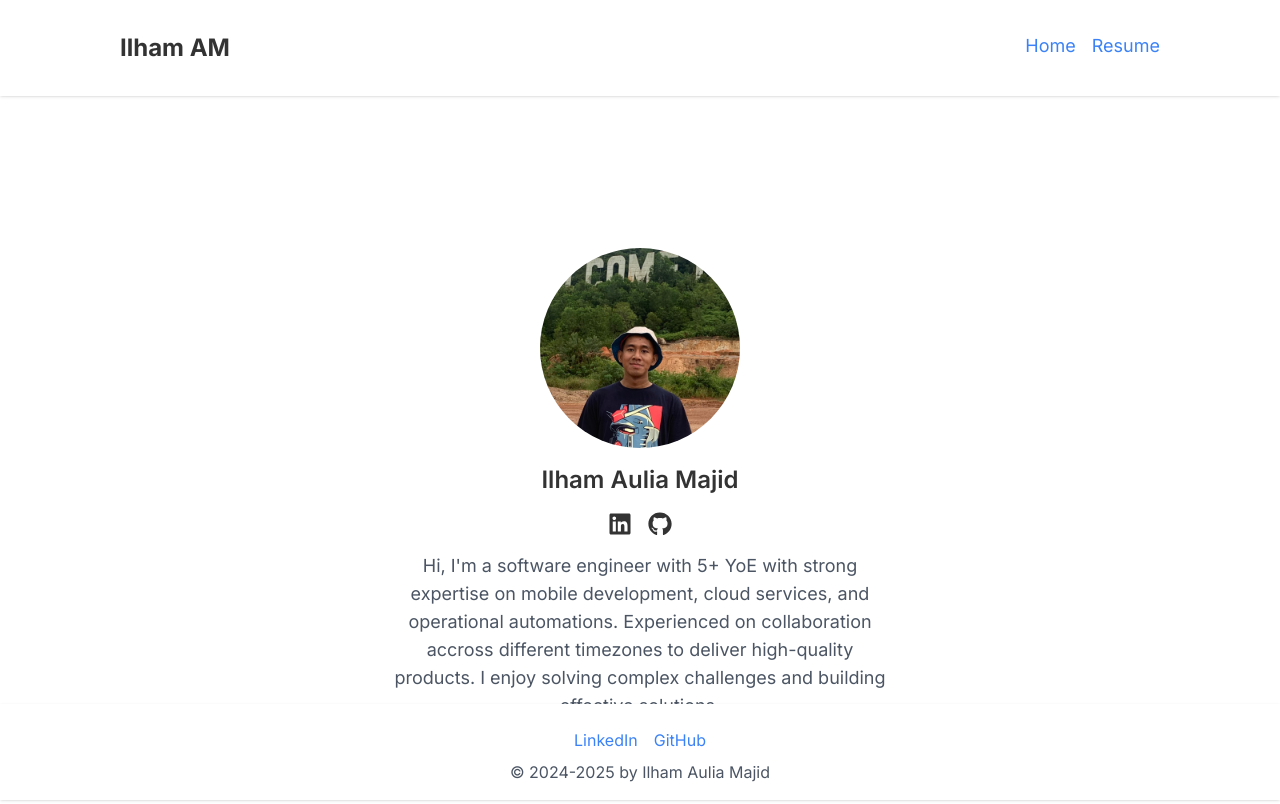
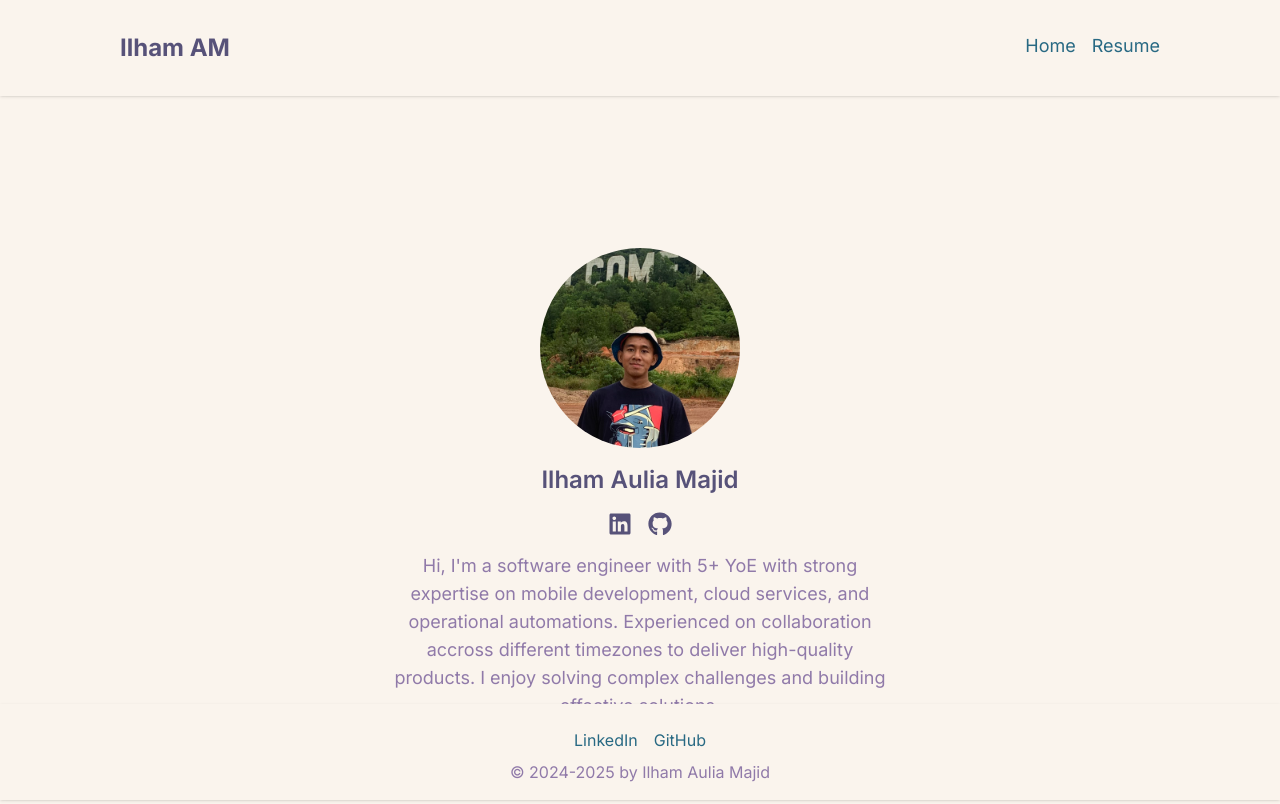
Before and after one commit to ilaumjd/profile, a Next.js app: page / in a window 1280 px wide. Built offline with nearby package versions, Linux system fonts and the light colour scheme.

Commit message:
rose pine colorscheme

```diff
--- a/src/app/globals.css
+++ b/src/app/globals.css
@@ -1,11 +1,11 @@
 @import "tailwindcss";
 
 :root {
-  --background: #ffffff;
-  --foreground: #333333;
-  --secondary: #4b5563;
-  --tertiary: #9ca3af;
-  --accent: #3b82f6;
+  --background: #faf4ed;
+  --foreground: #575279;
+  --secondary: #907aa9;
+  --tertiary: #d7827e;
+  --accent: #286983;
 }
 
 @theme inline {
@@ -18,15 +18,15 @@
   --font-mono: var(--font-geist-mono);
 }
 
-/*@media (prefers-color-scheme: dark) {*/
-/*  :root {*/
-/*    --background: #000000;*/
-/*    --foreground: #ededed;*/
-/*    --secondary: #9ca3af;*/
-/*    --tertiary: #d1d5db;*/
-/*    --accent: #60a5fa;*/
-/*  }*/
-/*}*/
+@media (prefers-color-scheme: dark) {
+  :root {
+    --background: #232136;
+    --foreground: #d6d4ea;
+    --secondary: #908caa;
+    --tertiary: #ea9a97;
+    --accent: #3e8fb0;
+  }
+}
 
 body {
   background: var(--background);
```
